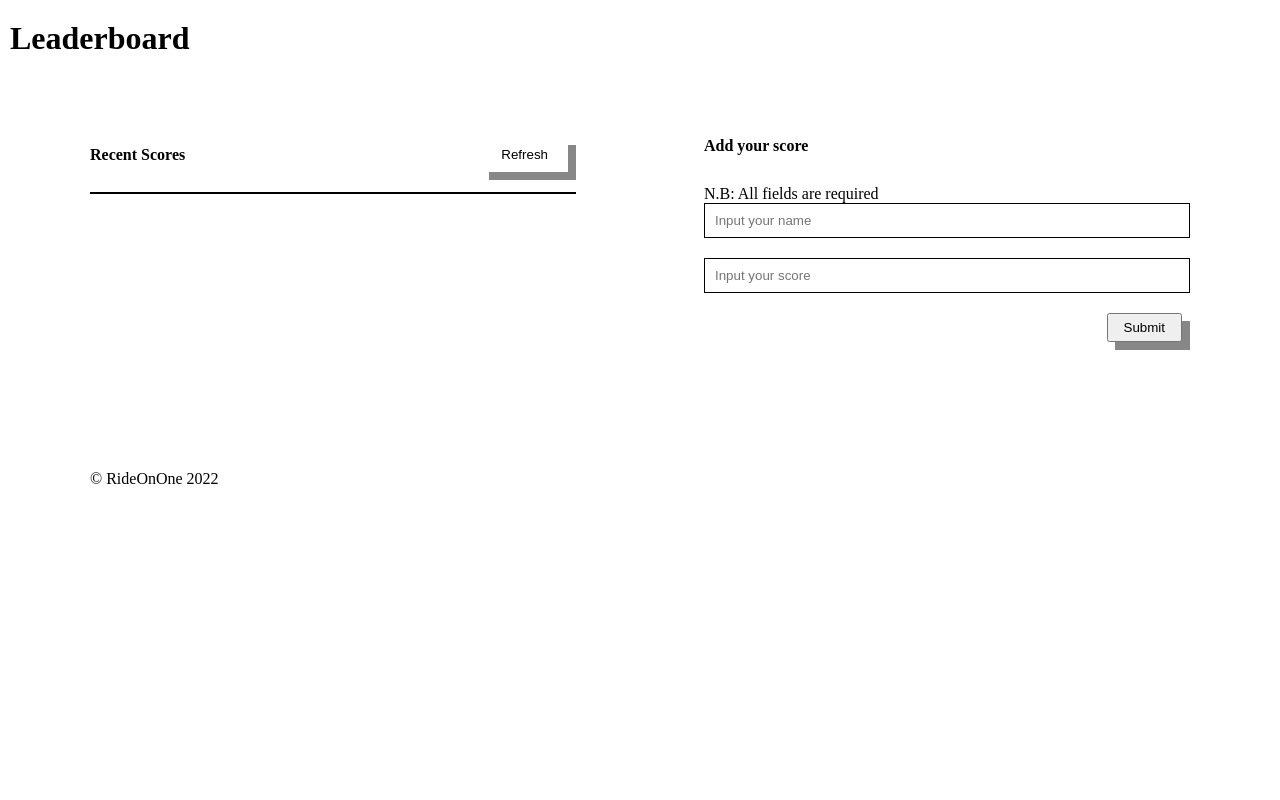
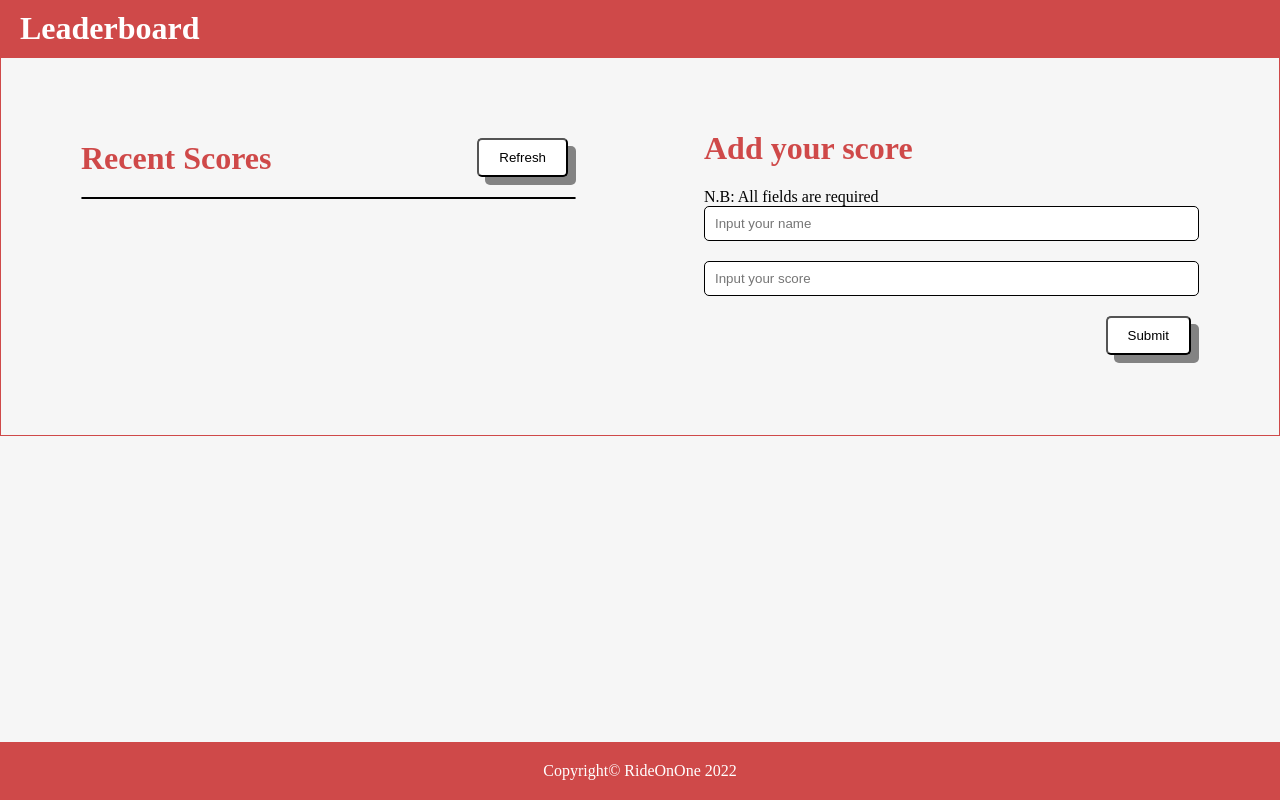
Before and after one commit to kendoriddy/Leaderboard, a website built with webpack: page src/index.html in a window 1280 px wide. Built offline with nearby package versions, Linux system fonts and the light colour scheme; no server answers.

Commit message:
Add stylin

```diff
--- a/src/index.html
+++ b/src/index.html
@@ -29,7 +29,7 @@
               <button id="submit-btn" type="submit">Submit</button>
             </form>
           </div>
-          <footer><p>© RideOnOne 2022</p></footer>
+          <footer><p>Copyright© RideOnOne 2022</p></footer>
         </div>
       </main>
     </div>
--- a/src/modules/scoreBody.js
+++ b/src/modules/scoreBody.js
@@ -3,7 +3,7 @@ const scoreBoard = document.querySelector('.score-board');
 const scoreBody = (name, score) => {
   const ul = document.createElement('ul');
   const li = document.createElement('li');
-  li.innerHTML = `${name} ${score}`;
+  li.innerHTML = `${name}: ${score}`;
 
   ul.appendChild(li);
   scoreBoard.appendChild(ul);
--- a/src/style.css
+++ b/src/style.css
@@ -2,6 +2,15 @@
   margin: 0;
   padding: 0;
   box-sizing: border-box;
+}
+
+:root {
+  --wine: rgb(207, 73, 73);
+  --milky: #f6f6f6;
+}
+
+body {
+  background-color: var(--milky);
 }
 
 ul {
@@ -9,7 +18,20 @@ ul {
 }
 
 .container {
-  padding: 20px 10px;
+  padding: 0px;
+}
+
+.logo {
+  color: #fff;
+  background-color: var(--wine);
+  padding: 10px 20px;
+}
+
+h4 {
+  color: var(--wine);
+  line-height: 20px;
+  font-size: 2rem;
+  font-weight: 800;
 }
 
 .board-body {
@@ -17,6 +39,7 @@ ul {
   grid-template-columns: 1fr 1fr;
   padding: 80px;
   gap: 10vw;
+  border: 1px solid var(--wine);
 }
 
 .pre-scores {
@@ -26,9 +49,11 @@ ul {
 }
 
 form button {
+  border-radius: 5px;
+  background-color: #fff;
   float: right;
-  padding: 5px 15px;
   margin-right: 8px;
+  padding: 10px 20px;
   box-shadow: 8px 8px 0 0 rgba(0, 0, 0, 0.47);
   -webkit-box-shadow: 8px 8px 0 0 rgba(0, 0, 0, 0.47);
   -moz-box-shadow: 8px 8px 0 0 rgba(0, 0, 0, 0.47);
@@ -36,10 +61,10 @@ form button {
 }
 
 .pre-scores button {
+  border-radius: 5px;
   background-color: #fff;
   margin-right: 8px;
   padding: 10px 20px;
-  border: none;
   box-shadow: 8px 8px 0 0 rgba(0, 0, 0, 0.47);
   -webkit-box-shadow: 8px 8px 0 0 rgba(0, 0, 0, 0.47);
   -moz-box-shadow: 8px 8px 0 0 rgba(0, 0, 0, 0.47);
@@ -49,6 +74,7 @@ form button {
 .score-board {
   margin-top: 20px;
   border: 1px solid #000;
+  border-radius: 5px;
 }
 
 .even {
@@ -64,7 +90,8 @@ form button {
 }
 
 .score-board ul li {
-  padding: 5px;
+  padding: 15px;
+  font-size: 1.5rem;
 }
 
 input {
@@ -74,15 +101,22 @@ input {
   border: 1px solid #000;
   outline: none;
   padding-left: 10px;
+  border-radius: 5px;
 }
 
 form {
   margin-top: 30px;
 }
 
-.error {
-  color: red;
-  font-size: 12px;
+footer {
+  position: fixed;
+  left: 0;
+  bottom: 0;
+  width: 100%;
+  background-color: var(--wine);
+  color: white;
+  text-align: center;
+  padding: 20px 0;
 }
 
 @media screen and (max-width: 768px) {
```
